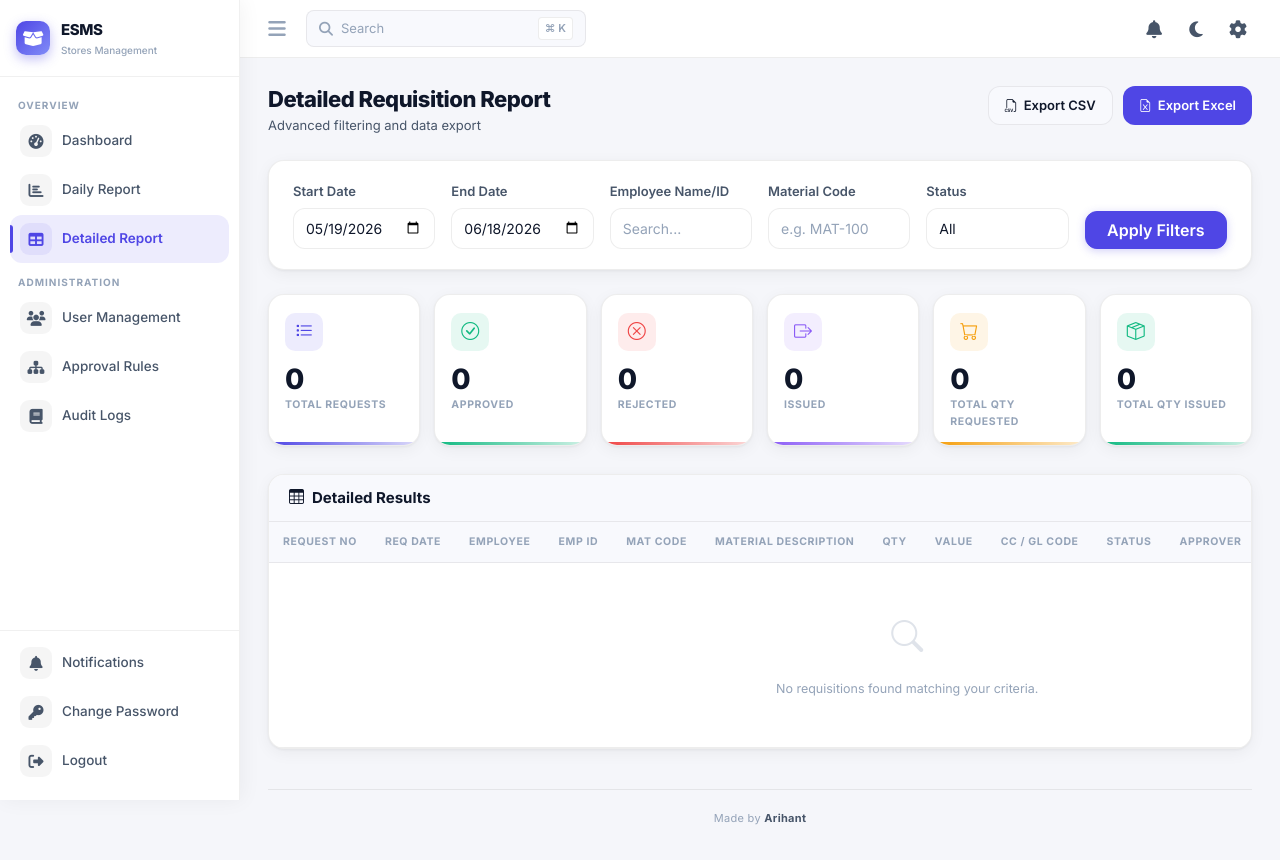
After one commit to Arihant2007/Engineering-Stores-Management-System, a Flask app: page /reports/detailed in a window 1280 px wide. The commit adds this page. Run offline with Flask 3, Linux system fonts and the light colour scheme; a user stored in the database is signed in; some libraries are stand-ins or nearby versions.

Commit message:
Implement Detailed Requisition Report with CSV and Excel export options

```diff
--- a/app/templates/base.html
+++ b/app/templates/base.html
@@ -114,9 +114,14 @@
 
     {% if current_user.is_store_manager() or current_user.is_admin() %}
     <a href="{{ url_for('reports.dashboard') }}"
-       class="sidebar-link {% if bp == 'reports' %}active{% endif %}">
+       class="sidebar-link {% if request.endpoint == 'reports.dashboard' %}active{% endif %}">
       <span class="sl-icon"><i class="fas fa-chart-bar"></i></span>
-      <span class="sl-text">Reports</span>
+      <span class="sl-text">Daily Report</span>
+    </a>
+    <a href="{{ url_for('reports.detailed_report') }}"
+       class="sidebar-link {% if request.endpoint == 'reports.detailed_report' %}active{% endif %}">
+      <span class="sl-icon"><i class="fas fa-table"></i></span>
+      <span class="sl-text">Detailed Report</span>
     </a>
     {% endif %}
 
--- /dev/null
+++ b/app/templates/reports/detailed.html
@@ -0,0 +1,361 @@
+{% extends "base.html" %}
+{% block title %}Detailed Requisition Report - ESMS{% endblock %}
+{% block page_title %}Detailed Report{% endblock %}
+
+{% block head %}
+<style>
+  /* ── Report-specific styles (all using global CSS vars) ── */
+  .filter-bar {
+    background: var(--card-bg);
+    border: 1px solid var(--card-border);
+    border-radius: var(--r-lg);
+    padding: 20px 24px;
+    margin-bottom: 24px;
+    box-shadow: var(--sh-card);
+    animation: fadeUp 0.3s ease both;
+  }
+  .filter-bar label {
+    font-size: 13px;
+    font-weight: 600;
+    color: var(--on-light-sub);
+    margin-bottom: 6px;
+    display: block;
+  }
+  .filter-bar .form-control, .filter-bar .form-select {
+    font-size: 14px;
+  }
+
+  /* Metric strip */
+  .metric-strip {
+    display: grid;
+    grid-template-columns: repeat(6, 1fr);
+    gap: 14px;
+    margin-bottom: 28px;
+  }
+  @media (max-width: 1200px) { .metric-strip { grid-template-columns: repeat(3, 1fr); } }
+  @media (max-width: 768px) { .metric-strip { grid-template-columns: repeat(2, 1fr); } }
+
+  .metric-tile {
+    background: var(--card-bg);
+    border: 1px solid var(--card-border);
+    border-radius: var(--r-lg);
+    padding: 18px 16px 14px;
+    box-shadow: var(--sh-card);
+    position: relative;
+    overflow: hidden;
+    transition: var(--tr);
+    animation: fadeUp 0.35s ease both;
+  }
+  .metric-tile:hover {
+    box-shadow: var(--sh-card-hover);
+    transform: translateY(-3px);
+  }
+  .metric-tile::after {
+    content: '';
+    position: absolute;
+    bottom: 0; left: 0; right: 0;
+    height: 3px;
+  }
+  .metric-tile.c-total::after    { background: linear-gradient(90deg, var(--accent), rgba(79,70,229,0.2)); }
+  .metric-tile.c-approved::after { background: linear-gradient(90deg, var(--color-approved), rgba(16,185,129,0.2)); }
+  .metric-tile.c-rejected::after { background: linear-gradient(90deg, var(--color-rejected), rgba(239,68,68,0.2)); }
+  .metric-tile.c-issued::after   { background: linear-gradient(90deg, var(--color-issued), rgba(139,92,246,0.2)); }
+  .metric-tile.c-qty-req::after  { background: linear-gradient(90deg, #F59E0B, rgba(245,158,11,0.2)); }
+  .metric-tile.c-qty-iss::after  { background: linear-gradient(90deg, #10B981, rgba(16,185,129,0.2)); }
+
+  .metric-tile-icon {
+    width: 38px; height: 38px;
+    border-radius: 10px;
+    display: flex; align-items: center; justify-content: center;
+    font-size: 18px;
+    margin-bottom: 14px;
+  }
+  .metric-tile.c-total .metric-tile-icon    { background: rgba(79,70,229,0.1);   color: var(--accent); }
+  .metric-tile.c-approved .metric-tile-icon { background: rgba(16,185,129,0.1);  color: var(--color-approved); }
+  .metric-tile.c-rejected .metric-tile-icon { background: rgba(239,68,68,0.1);   color: var(--color-rejected); }
+  .metric-tile.c-issued .metric-tile-icon   { background: rgba(139,92,246,0.1);  color: var(--color-issued); }
+  .metric-tile.c-qty-req .metric-tile-icon  { background: rgba(245,158,11,0.1);  color: #F59E0B; }
+  .metric-tile.c-qty-iss .metric-tile-icon  { background: rgba(16,185,129,0.1);  color: #10B981; }
+
+  .metric-tile-value {
+    font-size: 28px; font-weight: 800;
+    color: var(--on-light); line-height: 1; margin-bottom: 4px;
+    letter-spacing: -0.6px;
+  }
+  .metric-tile-label {
+    font-size: 10.5px; font-weight: 700;
+    color: var(--on-light-muted);
+    text-transform: uppercase; letter-spacing: 0.6px;
+  }
+
+  /* Animation stagger for metric tiles */
+  .metric-tile:nth-child(1) { animation-delay: 0.05s; }
+  .metric-tile:nth-child(2) { animation-delay: 0.10s; }
+  .metric-tile:nth-child(3) { animation-delay: 0.15s; }
+  .metric-tile:nth-child(4) { animation-delay: 0.20s; }
+  .metric-tile:nth-child(5) { animation-delay: 0.25s; }
+  .metric-tile:nth-child(6) { animation-delay: 0.30s; }
+
+  /* Data table */
+  .report-panel {
+    background: var(--card-bg);
+    border: 1px solid var(--card-border);
+    border-radius: var(--r-lg);
+    box-shadow: var(--sh-card);
+    overflow: hidden;
+    margin-bottom: 20px;
+    animation: fadeUp 0.3s ease both;
+  }
+  .report-panel-header {
+    display: flex; align-items: center; justify-content: space-between;
+    padding: 14px 20px;
+    border-bottom: 1px solid var(--card-border);
+    background: var(--card-bg-2);
+  }
+  .report-panel-title {
+    font-size: 15px; font-weight: 700;
+    color: var(--on-light); margin: 0;
+    display: flex; align-items: center; gap: 8px;
+  }
+
+  .data-table { width: 100%; border-collapse: collapse; font-size: 12.5px; }
+  .data-table thead th {
+    background: var(--card-bg-2);
+    color: var(--on-light-muted);
+    font-size: 10.5px; font-weight: 700;
+    text-transform: uppercase; letter-spacing: 0.6px;
+    padding: 12px 14px;
+    border-bottom: 1px solid var(--card-border);
+    white-space: nowrap;
+  }
+  .data-table tbody td {
+    padding: 12px 14px;
+    border-bottom: 1px solid var(--card-border);
+    color: var(--on-light-sub);
+    vertical-align: middle;
+    white-space: nowrap;
+  }
+  .data-table tbody tr:hover { background: rgba(79,70,229,0.025); }
+  .data-table .col-code { font-family: monospace; font-size: 12px; color: var(--accent); font-weight: 600; }
+
+  /* Status chips */
+  .chip {
+    display: inline-block;
+    padding: 3px 9px;
+    border-radius: 20px;
+    font-size: 11px; font-weight: 600;
+    white-space: nowrap;
+  }
+  .chip-issued   { background: rgba(139,92,246,0.1);  color: #5B21B6; }
+  .chip-approved { background: rgba(16,185,129,0.1);  color: #065F46; }
+  .chip-rejected { background: rgba(239,68,68,0.1);   color: #991B1B; }
+  .chip-pending  { background: rgba(245,158,11,0.1);  color: #92400E; }
+
+  .btn-export {
+    display: flex; align-items: center; gap: 6px;
+    background: var(--accent); color: white;
+    padding: 8px 16px; border-radius: var(--r-md);
+    font-size: 13px; font-weight: 600; text-decoration: none;
+    transition: var(--tr);
+  }
+  .btn-export:hover {
+    background: var(--accent-hover);
+    color: white;
+    transform: translateY(-1px);
+    box-shadow: 0 4px 12px rgba(79,70,229,0.3);
+  }
+</style>
+{% endblock %}
+
+{% block content %}
+
+<!-- ── Header ── -->
+<div class="page-header">
+  <div class="page-header-left">
+    <h1 class="page-header-title">Detailed Requisition Report</h1>
+    <p class="page-header-subtitle">Advanced filtering and data export</p>
+  </div>
+  <div class="page-header-right" style="display:flex; gap:10px;">
+    <a href="{{ url_for('reports.export_detailed_report', start_date=start_date, end_date=end_date, status=status_filter, employee=employee_filter, material_code=material_filter) }}" class="btn-export" style="background:var(--card-bg-2); color:var(--on-light); border:1px solid var(--card-border);">
+      <i class="bi bi-filetype-csv"></i> Export CSV
+    </a>
+    <a href="{{ url_for('reports.export_detailed_report_excel', start_date=start_date, end_date=end_date, status=status_filter, employee=employee_filter, material_code=material_filter) }}" class="btn-export">
+      <i class="bi bi-file-earmark-excel"></i> Export Excel
+    </a>
+  </div>
+</div>
+
+<!-- ── Filters ── -->
+<div class="filter-bar">
+  <form method="GET" action="{{ url_for('reports.detailed_report') }}">
+    <div class="row g-3 align-items-end">
+      <div class="col-md-2">
+        <label>Start Date</label>
+        <input type="date" class="form-control" name="start_date" value="{{ start_date }}">
+      </div>
+      <div class="col-md-2">
+        <label>End Date</label>
+        <input type="date" class="form-control" name="end_date" value="{{ end_date }}">
+      </div>
+      <div class="col-md-2">
+        <label>Employee Name/ID</label>
+        <input type="text" class="form-control" name="employee" placeholder="Search..." value="{{ employee_filter }}">
+      </div>
+      <div class="col-md-2">
+        <label>Material Code</label>
+        <input type="text" class="form-control" name="material_code" placeholder="e.g. MAT-100" value="{{ material_filter }}">
+      </div>
+      <div class="col-md-2">
+        <label>Status</label>
+        <select class="form-select" name="status">
+          <option value="All" {% if status_filter == 'All' %}selected{% endif %}>All</option>
+          <option value="Pending Approval" {% if status_filter == 'Pending Approval' %}selected{% endif %}>Pending</option>
+          <option value="Approved" {% if status_filter == 'Approved' %}selected{% endif %}>Approved</option>
+          <option value="Rejected" {% if status_filter == 'Rejected' %}selected{% endif %}>Rejected</option>
+          <option value="Issued" {% if status_filter == 'Issued' %}selected{% endif %}>Issued</option>
+        </select>
+      </div>
+      <div class="col-md-2">
+        <button type="submit" class="btn btn-primary w-100">Apply Filters</button>
+      </div>
+    </div>
+  </form>
+</div>
+
+<!-- ── Metric Strip ── -->
+<div class="metric-strip">
+  <div class="metric-tile c-total">
+    <div class="metric-tile-icon"><i class="bi bi-list-task"></i></div>
+    <div class="metric-tile-value">{{ totals.total_requests }}</div>
+    <div class="metric-tile-label">Total Requests</div>
+  </div>
+  <div class="metric-tile c-approved">
+    <div class="metric-tile-icon"><i class="bi bi-check-circle"></i></div>
+    <div class="metric-tile-value">{{ totals.total_approved }}</div>
+    <div class="metric-tile-label">Approved</div>
+  </div>
+  <div class="metric-tile c-rejected">
+    <div class="metric-tile-icon"><i class="bi bi-x-circle"></i></div>
+    <div class="metric-tile-value">{{ totals.total_rejected }}</div>
+    <div class="metric-tile-label">Rejected</div>
+  </div>
+  <div class="metric-tile c-issued">
+    <div class="metric-tile-icon"><i class="bi bi-box-arrow-right"></i></div>
+    <div class="metric-tile-value">{{ totals.total_issued }}</div>
+    <div class="metric-tile-label">Issued</div>
+  </div>
+  <div class="metric-tile c-qty-req">
+    <div class="metric-tile-icon"><i class="bi bi-cart"></i></div>
+    <div class="metric-tile-value">{{ totals.qty_requested | float | int }}</div>
+    <div class="metric-tile-label">Total Qty Requested</div>
+  </div>
+  <div class="metric-tile c-qty-iss">
+    <div class="metric-tile-icon"><i class="bi bi-box-seam"></i></div>
+    <div class="metric-tile-value">{{ totals.qty_issued | float | int }}</div>
+    <div class="metric-tile-label">Total Qty Issued</div>
+  </div>
+</div>
+
+<!-- ── Data Table ── -->
+<div class="report-panel">
+  <div class="report-panel-header">
+    <h2 class="report-panel-title"><i class="bi bi-table"></i> Detailed Results</h2>
+    {% if rows %}
+      <span style="font-size: 12px; color: var(--on-light-muted);">
+        Showing {{ pagination.first }} - {{ pagination.last }} of {{ pagination.total }}
+      </span>
+    {% endif %}
+  </div>
+
+  <div class="table-responsive">
+    <table class="data-table">
+      <thead>
+        <tr>
+          <th>Request No</th>
+          <th>Req Date</th>
+          <th>Employee</th>
+          <th>Emp ID</th>
+          <th>Mat Code</th>
+          <th>Material Description</th>
+          <th>Qty</th>
+          <th>Value</th>
+          <th>CC / GL Code</th>
+          <th>Status</th>
+          <th>Approver</th>
+          <th>Apprv Date</th>
+          <th>Store Mgr</th>
+          <th>Issue Date</th>
+        </tr>
+      </thead>
+      <tbody>
+        {% for row in rows %}
+        <tr>
+          <td><code class="col-code">{{ row.request_number }}</code></td>
+          <td>{{ row.request_date }}</td>
+          <td style="font-weight:600; color:var(--on-light);">{{ row.employee_name }}</td>
+          <td>{{ row.employee_id }}</td>
+          <td class="col-code">{{ row.material_code }}</td>
+          <td style="max-width:200px; overflow:hidden; text-overflow:ellipsis;" title="{{ row.material_description }}">
+            {{ row.material_description }}
+          </td>
+          <td style="font-weight:700;">{{ row.quantity_requested | float | int }} <span style="font-size:11px;font-weight:400;color:var(--on-light-muted);">{{ row.uom }}</span></td>
+          <td style="color:var(--accent-blue); font-weight:600;">{{ row.request_value | currency }}</td>
+          <td>
+            <div style="font-size:12px;">{{ row.cost_center }}</div>
+            <div style="font-size:11px; color:var(--on-light-muted);">{{ row.gl_code }}</div>
+          </td>
+          <td>
+            {% if row.status == 'Issued' %}
+              <span class="chip chip-issued">Issued</span>
+            {% elif row.status == 'Approved' %}
+              <span class="chip chip-approved">Approved</span>
+            {% elif row.status == 'Rejected' %}
+              <span class="chip chip-rejected">Rejected</span>
+            {% else %}
+              <span class="chip chip-pending">Pending</span>
+            {% endif %}
+          </td>
+          <td style="font-size:12px;">{{ row.approver_name }}</td>
+          <td style="font-size:12px;">{{ row.approval_date }}</td>
+          <td style="font-size:12px;">{{ row.issuer_name }}</td>
+          <td style="font-size:12px;">{{ row.issue_date }}</td>
+        </tr>
+        {% else %}
+        <tr>
+          <td colspan="14" class="text-center py-5 text-muted">
+            <i class="bi bi-search d-block mb-3" style="font-size:32px; opacity:0.3;"></i>
+            No requisitions found matching your criteria.
+          </td>
+        </tr>
+        {% endfor %}
+      </tbody>
+    </table>
+  </div>
+
+  <!-- Pagination -->
+  {% if pagination and pagination.pages > 1 %}
+  <div style="padding: 16px 20px; border-top: 1px solid var(--card-border); background: var(--card-bg-2);">
+    <nav>
+      <ul class="pagination pagination-sm justify-content-end mb-0">
+        <li class="page-item {% if not pagination.has_prev %}disabled{% endif %}">
+          <a class="page-link" href="{{ url_for('reports.detailed_report', page=pagination.prev_num, start_date=start_date, end_date=end_date, status=status_filter, employee=employee_filter, material_code=material_filter) }}"><i class="bi bi-chevron-left"></i></a>
+        </li>
+        {% for page_num in pagination.iter_pages(left_edge=1, right_edge=1, left_current=2, right_current=2) %}
+          {% if page_num %}
+            <li class="page-item {% if page_num == pagination.page %}active{% endif %}">
+              <a class="page-link" href="{{ url_for('reports.detailed_report', page=page_num, start_date=start_date, end_date=end_date, status=status_filter, employee=employee_filter, material_code=material_filter) }}">{{ page_num }}</a>
+            </li>
+          {% else %}
+            <li class="page-item disabled"><span class="page-link">...</span></li>
+          {% endif %}
+        {% endfor %}
+        <li class="page-item {% if not pagination.has_next %}disabled{% endif %}">
+          <a class="page-link" href="{{ url_for('reports.detailed_report', page=pagination.next_num, start_date=start_date, end_date=end_date, status=status_filter, employee=employee_filter, material_code=material_filter) }}"><i class="bi bi-chevron-right"></i></a>
+        </li>
+      </ul>
+    </nav>
+  </div>
+  {% endif %}
+</div>
+
+{% endblock %}
```
Also changed, not shown: app/reports/__init__.py (+222 -0 lines).
